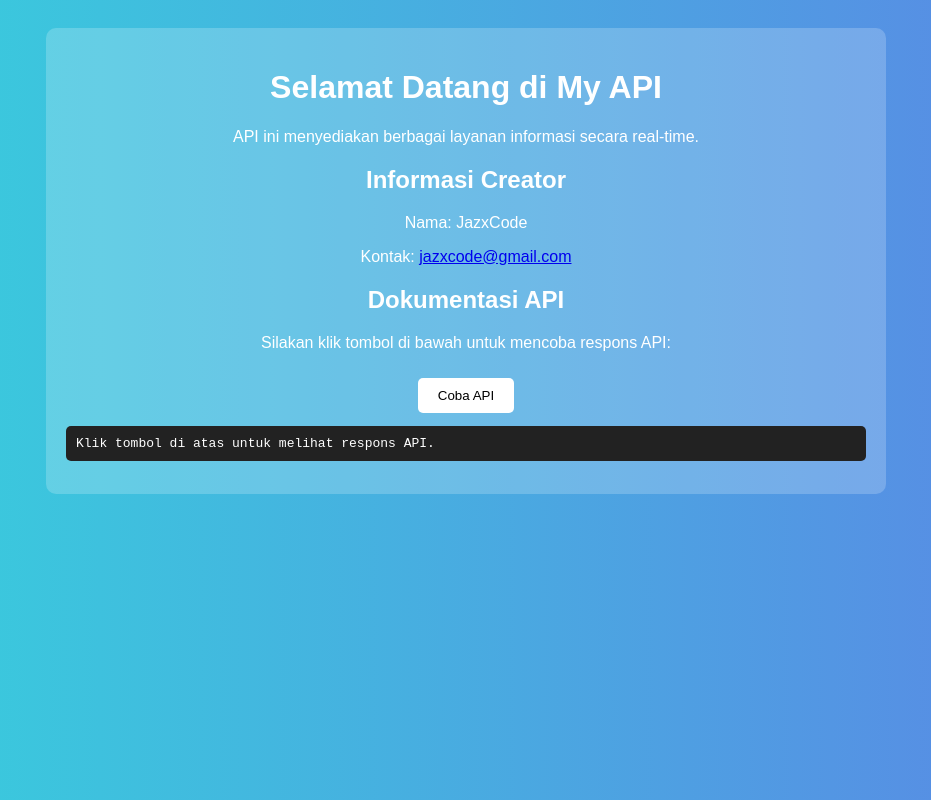
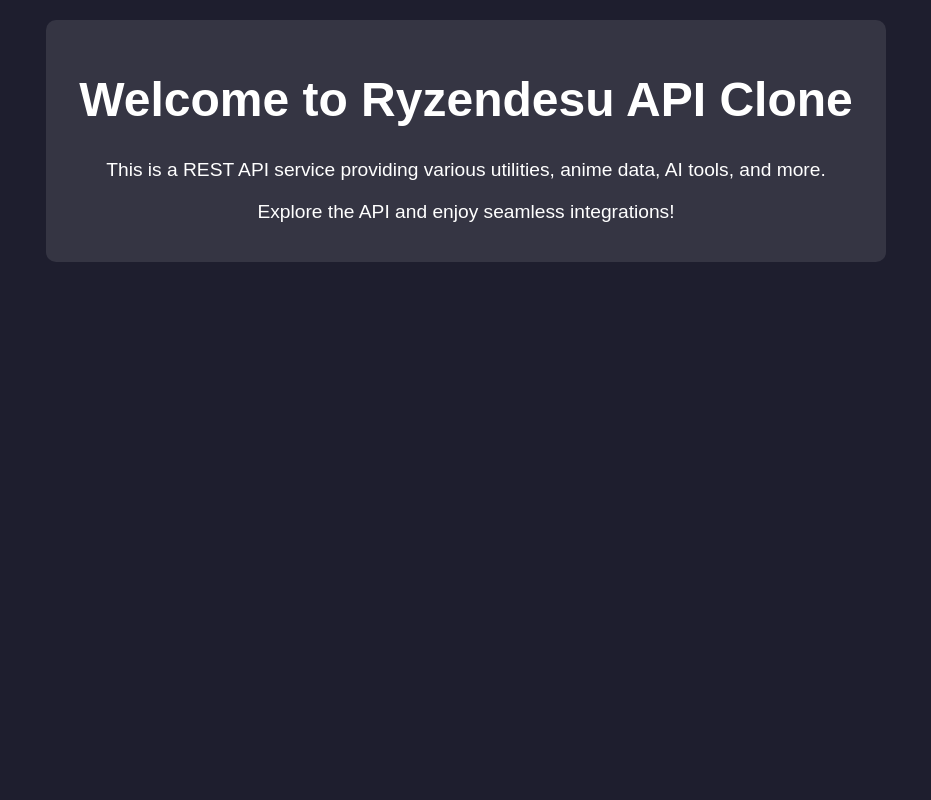
Before and after one commit to Jazxx77/MyApi, a website: page public/index.html in a window 1280 px wide. Shown: the whole page, without its empty margins (174-1105 px from the left). Drawn offline with Linux system fonts and the light colour scheme.

Commit message:
Update index.html

```diff
--- a/public/index.html
+++ b/public/index.html
@@ -1,56 +1,38 @@
 <!DOCTYPE html>
-<html lang="id">
+<html lang="en">
 <head>
     <meta charset="UTF-8">
     <meta name="viewport" content="width=device-width, initial-scale=1.0">
-    <title>Home - My API</title>
+    <title>Ryzendesu API Clone</title>
     <style>
         body {
             font-family: Arial, sans-serif;
             text-align: center;
+            background-color: #1e1e2e;
+            color: #ffffff;
+            margin: 0;
             padding: 20px;
-            background: linear-gradient(to right, #36D1DC, #5B86E5);
-            color: white;
+        }
+        h1 {
+            font-size: 3rem;
+        }
+        p {
+            font-size: 1.2rem;
         }
         .container {
             max-width: 800px;
             margin: auto;
-            background: rgba(255, 255, 255, 0.2);
             padding: 20px;
+            background: rgba(255, 255, 255, 0.1);
             border-radius: 10px;
-        }
-        pre {
-            background: #222;
-            padding: 10px;
-            text-align: left;
-            border-radius: 5px;
-            overflow-x: auto;
-        }
-        button {
-            padding: 10px 20px;
-            margin-top: 10px;
-            background: #fff;
-            border: none;
-            cursor: pointer;
-            border-radius: 5px;
         }
     </style>
 </head>
 <body>
     <div class="container">
-        <h1>Selamat Datang di My API</h1>
-        <p>API ini menyediakan berbagai layanan informasi secara real-time.</p>
-
-        <h2>Informasi Creator</h2>
-        <p>Nama: JazxCode</p>
-        <p>Kontak: <a href="mailto:jazxcode@gmail.com">jazxcode@gmail.com</a></p>
-
-        <h2>Dokumentasi API</h2>
-        <p>Silakan klik tombol di bawah untuk mencoba respons API:</p>
-        <button id="testApi">Coba API</button>
-        <pre id="apiResponse">Klik tombol di atas untuk melihat respons API.</pre>
+        <h1>Welcome to Ryzendesu API Clone</h1>
+        <p>This is a REST API service providing various utilities, anime data, AI tools, and more.</p>
+        <p>Explore the API and enjoy seamless integrations!</p>
     </div>
-
-    <script src="documentation.js"></script>
 </body>
 </html>
```
